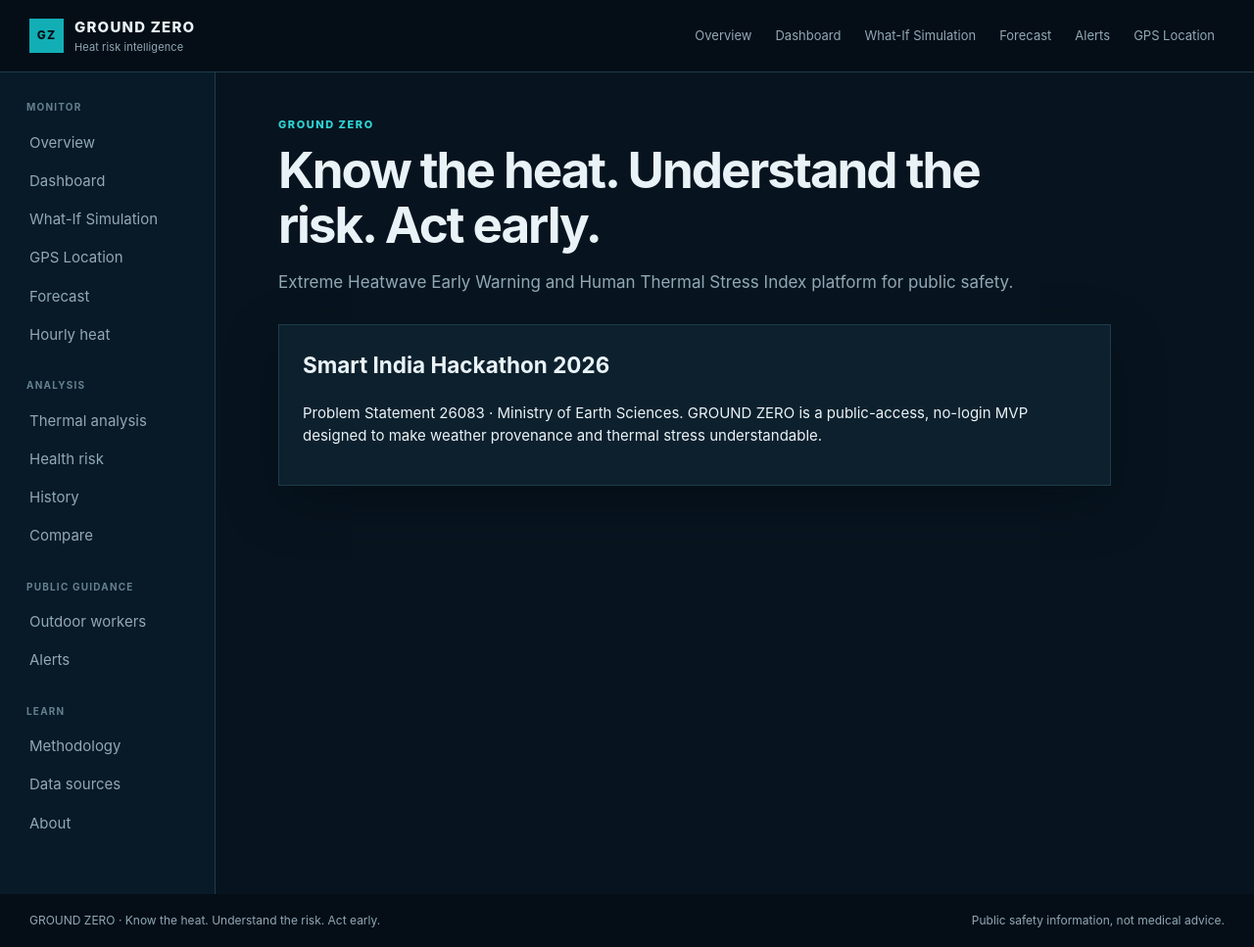
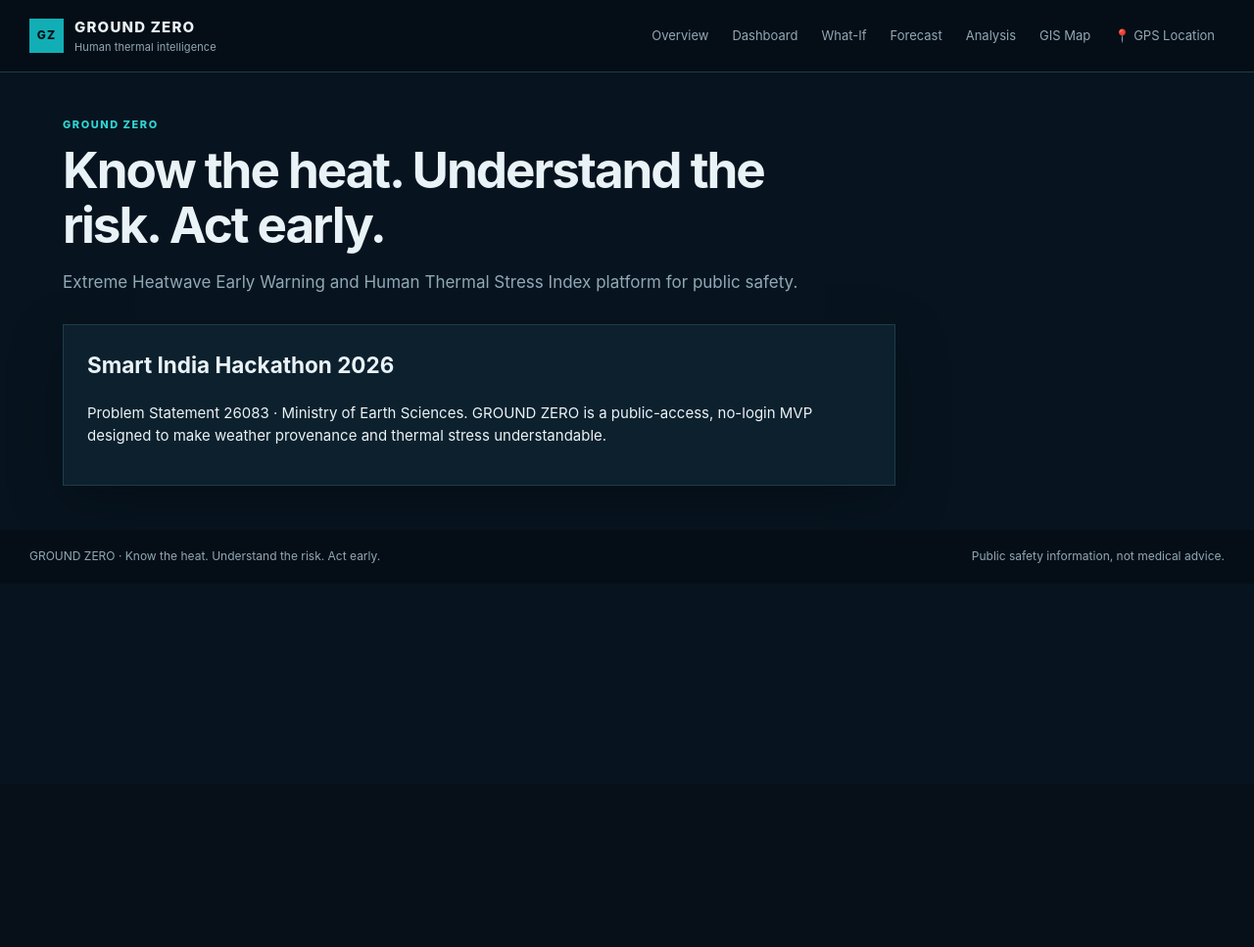
Before and after one commit to nvishnuvardhanreddy/HeatRiskIntelligence, a Django app: template templates/about.html in a window 1280 px wide. Shown: the whole page at 98% size. After the commit the page ends 575 px from the top, so only its background shows below. Run offline with Django 5.2, Linux system fonts and the light colour scheme; the template is opened without the code that fills it, so the values that code supplies are empty.

Commit message:
Redesign navigation as full-width top bar
Co-authored-by: Copilot <223556219+Copilot@users.noreply.github.com>

```diff
--- a/static/css/base.css
+++ b/static/css/base.css
@@ -17,12 +17,7 @@ a { color: inherit; }
 .topnav a { color: var(--muted); text-decoration: none; padding: 9px 10px; font-size: 13px; }
 .topnav a:hover, .topnav a:focus { color: var(--cyan); background: #102b38; }
 .menu-button { display: none; background: none; border: 1px solid var(--line); color: var(--ink); padding: .5rem; }
-.shell { display: grid; grid-template-columns: 220px minmax(0, 1fr); min-height: calc(100vh - 125px); }
-.sidebar { background: #081a27; border-right: 1px solid var(--line); padding: 28px 15px; }
-.nav-group { margin-bottom: 25px; }
-.nav-group strong { font-size: 10px; color: #65818f; letter-spacing: .12em; display: block; margin: 0 12px 8px; }
-.nav-group a { display: block; text-decoration: none; padding: 8px 12px; color: var(--muted); border-left: 3px solid transparent; }
-.nav-group a:hover, .nav-group a:focus { background: #102b38; border-left-color: var(--cyan); color: var(--ink); }
+.shell { min-height: calc(100vh - 125px); }
 .content { padding: 45px clamp(22px, 5vw, 72px); max-width: 1500px; width: 100%; margin: 0 auto; }
 .hero, .overview-hero { display: flex; justify-content: space-between; align-items: end; gap: 30px; padding-bottom: 36px; }
 .overview-hero { display: block; max-width: 850px; padding: 45px 0 55px; }
@@ -93,5 +88,5 @@ dt, dd { padding: 10px 0; border-bottom: 1px solid var(--line); margin: 0; } dd
 .worker-grid { grid-template-columns: repeat(3, 1fr); }.worker-grid .panel>strong { display: block; font-size: 2rem; margin: 12px 0; }.method-flow { display: flex; align-items: center; justify-content: center; flex-wrap: wrap; gap: 12px; margin: 30px 0; }.method-flow span { background: var(--panel); border: 1px solid var(--line); padding: 14px 12px; font-weight: 800; color: var(--cyan); text-align: center; }.method-flow b { color: var(--orange); }
 .footer { padding: 18px 30px; background: #050e17; color: var(--muted); font-size: 12px; }.footer span { float: right; }.empty-state { padding: 25px; background: var(--panel); border: 1px dashed var(--line); color: var(--muted); }.prose { max-width: 850px; }.compare-grid { display: grid; grid-template-columns: 1fr 1fr; gap: 15px; margin-top: 25px; }
 .scenario-form { display: grid; grid-template-columns: repeat(4, 1fr); gap: 14px; align-items: end; }.scenario-form .button { height: 44px; }.scenario-result { margin-top: 24px; }.scenario-metrics { margin-top: 16px; }
-@media(max-width:1100px) { .topnav { display: none; } .shell { grid-template-columns: 1fr; }.sidebar { display: none; position: absolute; z-index: 3; width: 250px; min-height: calc(100vh - 74px); }.sidebar.open { display: block; }.menu-button { display: block; margin-left: auto; }.content { padding: 30px 18px; }.hero { display: block; }.hero-actions { text-align: left; margin-top: 24px; }.dashboard-grid { grid-template-columns: 1fr; }.metric-grid { grid-template-columns: repeat(2, 1fr); }.forecast-strip, .forecast-cards { grid-template-columns: repeat(2, 1fr); }.lower-grid, .analysis-grid, .worker-grid, .source-grid { grid-template-columns: 1fr; }.footer span { float: none; display: block; margin-top: 4px; }.scenario-form { grid-template-columns: repeat(2, 1fr); } }
+@media(max-width:1100px) { .topnav { display: none; position: absolute; top: 74px; left: 0; right: 0; z-index: 3; padding: 10px 18px; background: #050e17; border-bottom: 1px solid var(--line); }.topnav.open { display: flex; flex-wrap: wrap; }.menu-button { display: block; margin-left: auto; }.content { padding: 30px 18px; }.hero { display: block; }.hero-actions { text-align: left; margin-top: 24px; }.dashboard-grid { grid-template-columns: 1fr; }.metric-grid { grid-template-columns: repeat(2, 1fr); }.forecast-strip, .forecast-cards { grid-template-columns: repeat(2, 1fr); }.lower-grid, .analysis-grid, .worker-grid, .source-grid { grid-template-columns: 1fr; }.footer span { float: none; display: block; margin-top: 4px; }.scenario-form { grid-template-columns: repeat(2, 1fr); } }
 @media(max-width:550px) { .topbar { padding: 0 16px; }.search-row, .coordinate-row, .compare-form { flex-wrap: wrap; }.search-row input, .coordinate-row input, .compare-form input { flex-basis: 100%; }.metric-grid, .overview-grid, .scenario-form { grid-template-columns: 1fr 1fr; }.forecast-strip, .forecast-cards { grid-template-columns: 1fr; }.score-line strong { font-size: 3.2rem; }.content { padding-top: 22px; }.overview-grid { grid-template-columns: 1fr; } }
--- a/static/js/app.js
+++ b/static/js/app.js
@@ -24,7 +24,7 @@
     locationFromCoords(latitude, longitude) { return { latitude: Number(latitude), longitude: Number(longitude), name: "Selected location", admin_area: "", country: "" }; }
   };
   document.querySelector(".menu-button")?.addEventListener("click", function () {
-    const nav = document.querySelector(".sidebar");
+    const nav = document.querySelector(".topnav");
     nav.classList.toggle("open");
     this.setAttribute("aria-expanded", nav.classList.contains("open"));
   });
--- a/templates/base.html
+++ b/templates/base.html
@@ -12,30 +12,14 @@
 <body>
   <a class="skip-link" href="#main">Skip to content</a>
   <header class="topbar">
-    <a class="brand" href="/"><span class="brand-mark">GZ</span><span>GROUND ZERO<small>Heat risk intelligence</small></span></a>
+    <a class="brand" href="/"><span class="brand-mark">GZ</span><span>GROUND ZERO<small>Human thermal intelligence</small></span></a>
     <nav class="topnav" aria-label="Primary">
-      <a href="/">Overview</a><a href="/dashboard/">Dashboard</a><a href="/what-if/">What-If Simulation</a>
-      <a href="/forecast/">Forecast</a><a href="/alerts/">Alerts</a><a href="/map/">GPS Location</a>
+      <a href="/">Overview</a><a href="/dashboard/">Dashboard</a><a href="/what-if/">What-If</a>
+      <a href="/forecast/">Forecast</a><a href="/analysis/">Analysis</a><a href="/map/">GIS Map</a><a href="/gps/">📍 GPS Location</a>
     </nav>
     <button class="menu-button" aria-label="Toggle navigation" aria-expanded="false">Menu</button>
   </header>
-  <div class="shell">
-    <aside class="sidebar" aria-label="Primary navigation">
-      <div class="nav-group"><strong>MONITOR</strong>
-        <a href="/">Overview</a><a href="/dashboard/">Dashboard</a><a href="/what-if/">What-If Simulation</a><a href="/map/">GPS Location</a><a href="/forecast/">Forecast</a><a href="/hourly/">Hourly heat</a>
-      </div>
-      <div class="nav-group"><strong>ANALYSIS</strong>
-        <a href="/analysis/">Thermal analysis</a><a href="/health-risk/">Health risk</a><a href="/history/">History</a><a href="/compare/">Compare</a>
-      </div>
-      <div class="nav-group"><strong>PUBLIC GUIDANCE</strong>
-        <a href="/workers/">Outdoor workers</a><a href="/alerts/">Alerts</a>
-      </div>
-      <div class="nav-group"><strong>LEARN</strong>
-        <a href="/methodology/">Methodology</a><a href="/data-sources/">Data sources</a><a href="/about/">About</a>
-      </div>
-    </aside>
-    <main id="main" class="content">{% block content %}{% endblock %}</main>
-  </div>
+  <main id="main" class="content">{% block content %}{% endblock %}</main>
   <footer class="footer">GROUND ZERO · Know the heat. Understand the risk. Act early. <span>Public safety information, not medical advice.</span></footer>
   <script src="{% static 'js/app.js' %}"></script>
   {% block scripts %}{% endblock %}
```
